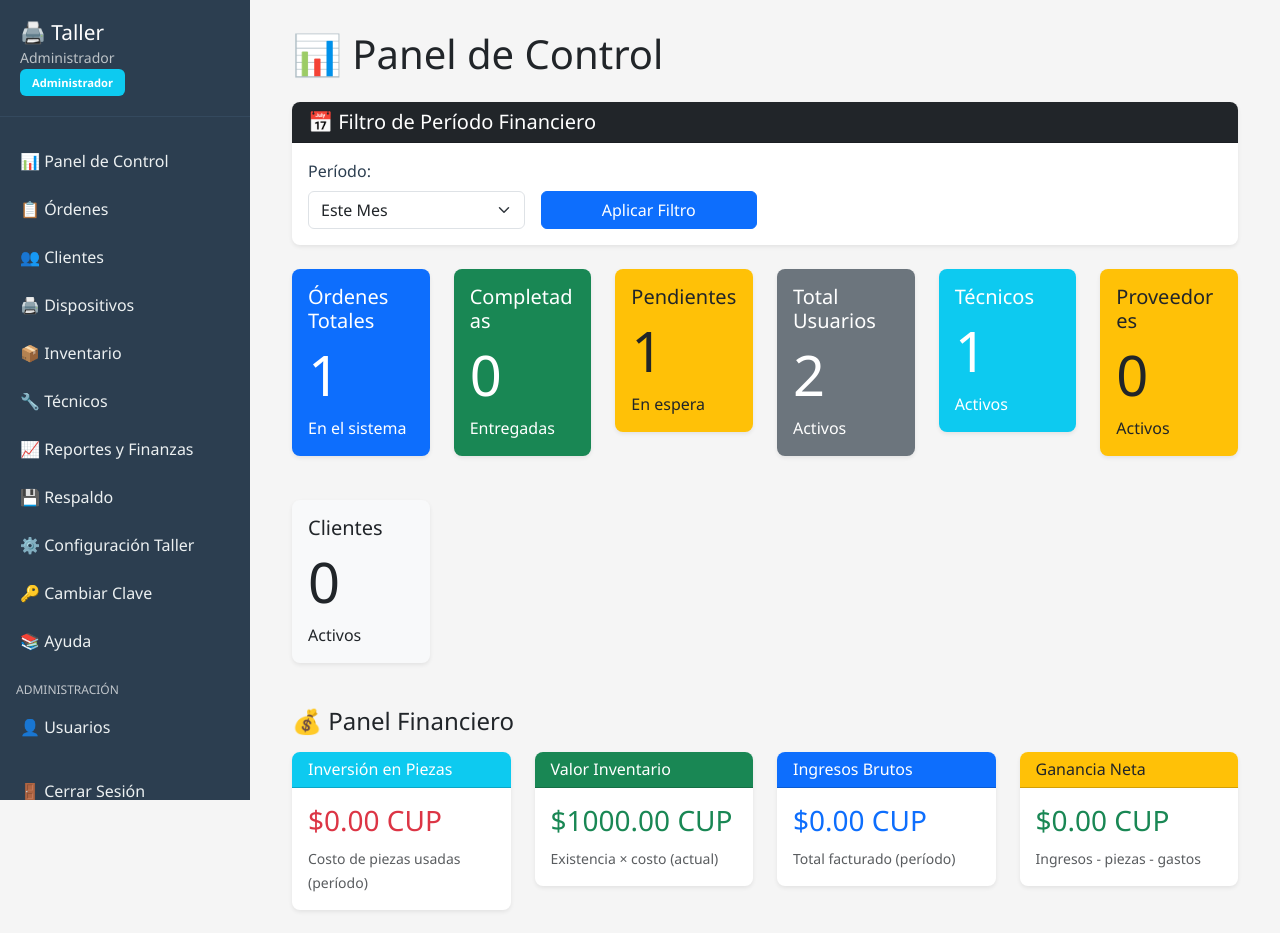
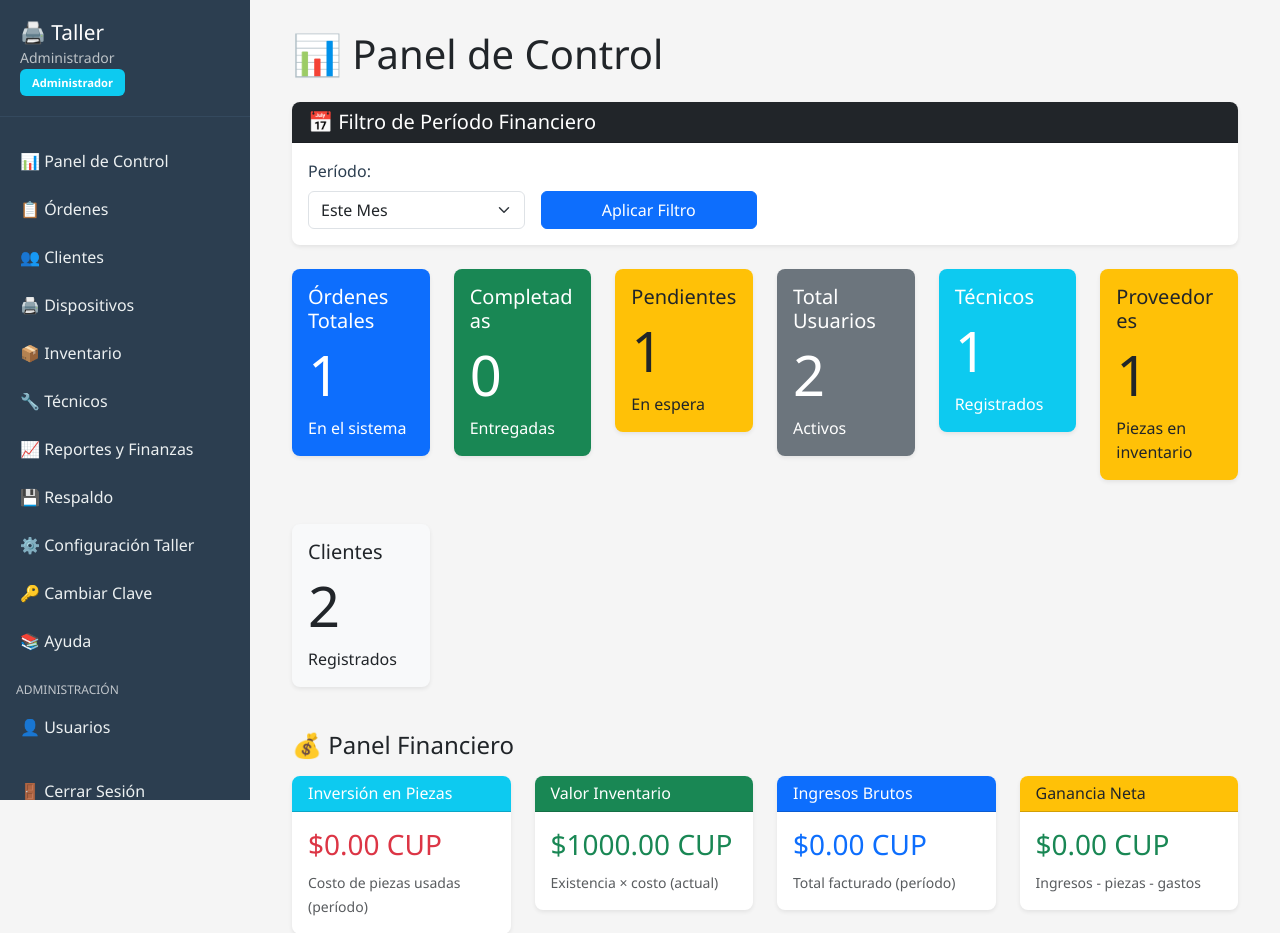
Before and after one commit to clgil/SGMegaPrintLab, a Flask app: page / in a window 1280 px wide. Shown: the top 933 px of the page. Run offline with Flask 3, Linux system fonts and the light colour scheme; a user stored in the database is signed in; data comes from the database, SQL or seed files in the repository; data that the repository does not hold is empty; some libraries are stand-ins or nearby versions.

Commit message:
update branch

```diff
--- a/taller_impresoras/templates/dashboard.html
+++ b/taller_impresoras/templates/dashboard.html
@@ -368,7 +368,7 @@
             <div class="card bg-secondary text-white shadow-sm">
                 <div class="card-body">
                     <h5 class="card-title">Total Usuarios</h5>
-                    <h2 class="display-4">{{ usuarios_por_rol.administrador + usuarios_por_rol.tecnico + usuarios_por_rol.proveedor + usuarios_por_rol.cliente }}</h2>
+                    <h2 class="display-4">{{ total_usuarios }}</h2>
                     <p class="card-text">Activos</p>
                 </div>
             </div>
@@ -377,8 +377,8 @@
             <div class="card bg-info text-white shadow-sm">
                 <div class="card-body">
                     <h5 class="card-title">Técnicos</h5>
-                    <h2 class="display-4">{{ usuarios_por_rol.tecnico }}</h2>
-                    <p class="card-text">Activos</p>
+                    <h2 class="display-4">{{ total_tecnicos }}</h2>
+                    <p class="card-text">Registrados</p>
                 </div>
             </div>
         </div>
@@ -386,8 +386,8 @@
             <div class="card bg-warning text-dark shadow-sm">
                 <div class="card-body">
                     <h5 class="card-title">Proveedores</h5>
-                    <h2 class="display-4">{{ usuarios_por_rol.proveedor }}</h2>
-                    <p class="card-text">Activos</p>
+                    <h2 class="display-4">{{ total_piezas }}</h2>
+                    <p class="card-text">Piezas en inventario</p>
                 </div>
             </div>
         </div>
@@ -399,8 +399,8 @@
             <div class="card bg-light text-dark shadow-sm">
                 <div class="card-body">
                     <h5 class="card-title">Clientes</h5>
-                    <h2 class="display-4">{{ usuarios_por_rol.cliente }}</h2>
-                    <p class="card-text">Activos</p>
+                    <h2 class="display-4">{{ total_clientes }}</h2>
+                    <p class="card-text">Registrados</p>
                 </div>
             </div>
         </div>
```
Also changed, not shown: 1 other file.
